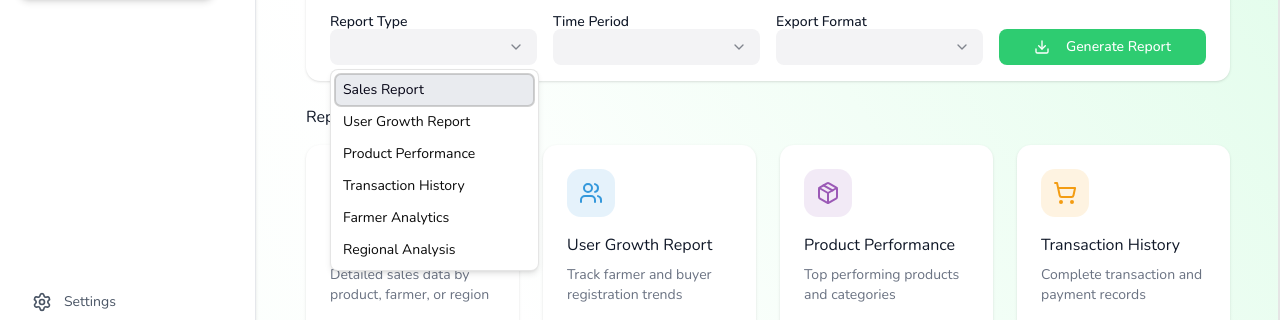
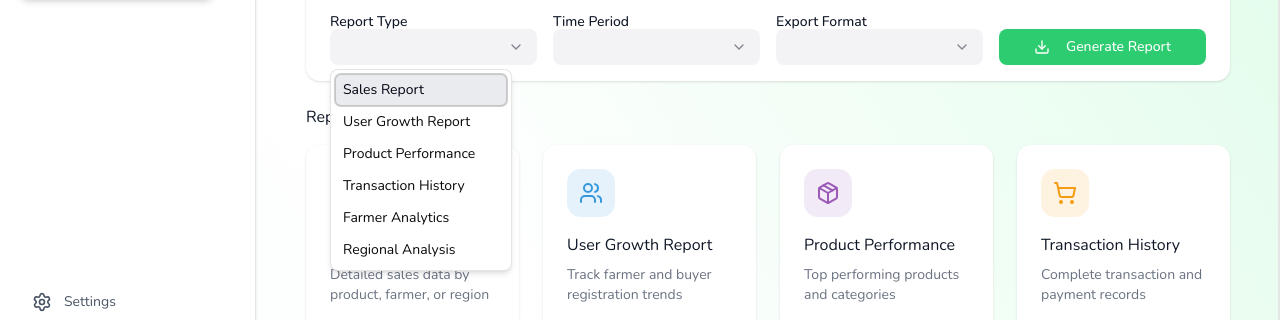
Before and after one commit to OluwaseunSodeeq/farmconnect, a Next.js app: page /dashboard/reports in a window 1280 px wide. Both pictures are taken after a click on the button 433 px from the left and 515 px from the top of the page. Shown: the part 468-788 px from the top of the page. Built offline with nearby package versions, Linux system fonts and the light colour scheme.

Commit message:
CRUD functionality initialised!

```diff
--- /dev/null
+++ b/app/lib/useFetch.js
@@ -0,0 +1,5 @@
+import useSWR from "swr";
+
+const urlBase = process.env.NEXT_PUBLIC_API_BASE_URL;
+const allFarmers = () => fetch(`${urlBase}/farmers`).then((res) => res.json());
+const farmerById = (id) => fetch(`${urlBase}/farmers/${id}`).then((res) => res.json());
--- a/app/ui/Select.js
+++ b/app/ui/Select.js
@@ -62,7 +62,7 @@ export function SelectContent({ className, children, position = "popper", ...pro
           className={cn(
             "p-1",
             position === "popper" &&
-              "h-[var(--radix-select-trigger-height)] min-w-[var(--radix-select-trigger-width)]"
+              "h-[(--radix-select-trigger-height)] min-w-[(--radix-select-trigger-width)]"
           )}
         >
           {children}
@@ -90,7 +90,7 @@ export function SelectItem({ className, children, ...props }) {
       className={cn(
         "relative flex w-full cursor-default select-none items-center gap-2 rounded-sm py-1.5 pl-2 pr-8 text-sm " +
           "focus:bg-accent focus:text-accent-foreground " +
-          "data-[disabled]:pointer-events-none data-[disabled]:opacity-50",
+          "data-disabled:pointer-events-none data-disabled:opacity-50",
         className
       )}
       {...props}
--- a/package.json
+++ b/package.json
@@ -31,6 +31,7 @@
     "recharts": "^3.2.1",
     "slick-carousel": "^1.8.1",
     "swiper": "^12.0.2",
+    "swr": "^2.3.6",
     "tailwind-merge": "^3.3.1",
     "tailwind-variants": "^3.1.1",
     "tailwindcss": "^4.1.13"
--- a/pages/api/auth/[...nextauth].js
+++ b/pages/api/auth/[...nextauth].js
@@ -14,7 +14,7 @@ export default NextAuth({
             body: JSON.stringify(credentials),
             cache: "no-store",
           });
-          console.log("⏱ API Response Time:", Date.now() - start, "ms");
+          // console.log("⏱ API Response Time:", Date.now() - start, "ms");
 
           if (!res.ok) return null;
 
```
Also changed, not shown: app/lib/api.js (added), 1 other file (tests, documents, lock files or other folders).
